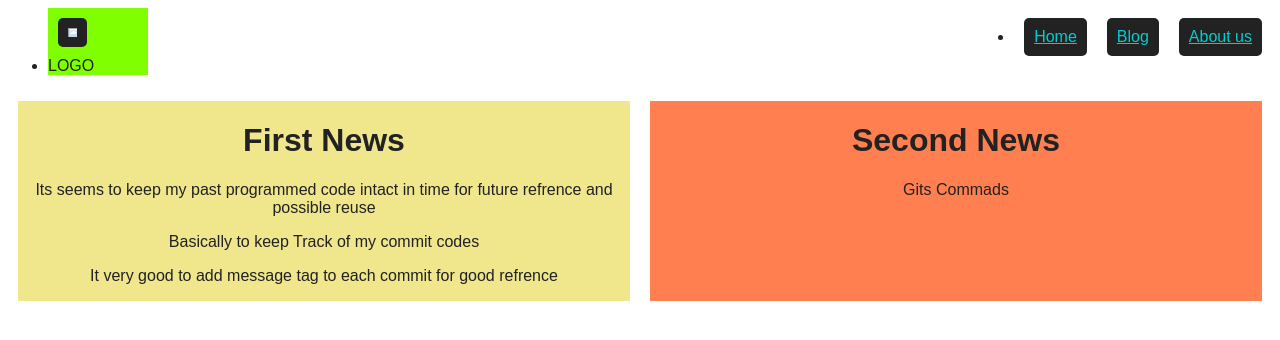
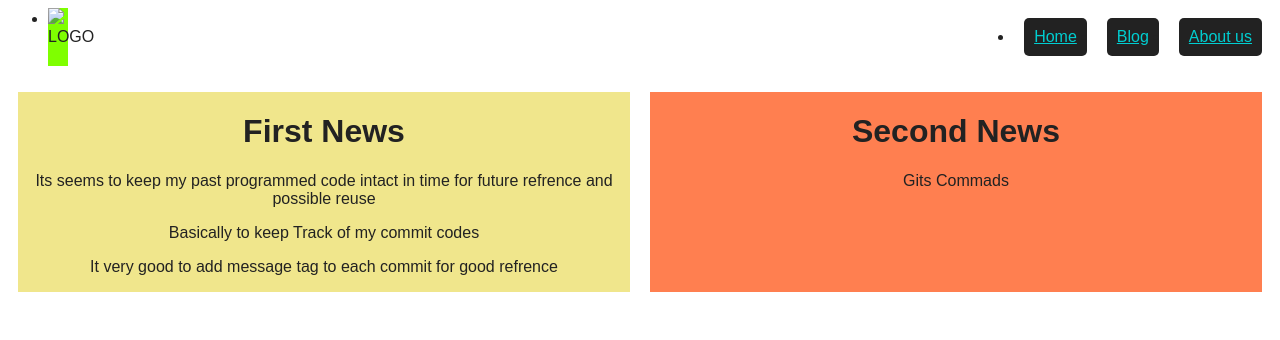
Before and after one commit to wareex/Flex, a PHP site: page /post.php in a window 1280 px wide. Shown: the top 340 px of the page. Run offline with PHP 8.4, Linux system fonts and the light colour scheme.

Commit message:
addition

```diff
--- a/style.css
+++ b/style.css
@@ -29,7 +29,7 @@ body {
 .flex-container2 li:first-child {
        margin-right: auto;
        background:chartreuse ;
-       width: 100px;
+       width: 20px;
 }
 
 .flex-container2 a {
@@ -40,13 +40,3 @@ body {
     display: block;
     padding: 10px;
 }
-.flex-container2 img {
-    margin: 10px;
-    border-radius: 5px;
-    background: #222;
-    color: darkturquoise;
-    display: block;
-    padding: 10px;
-    max-width: 9px;
-    max-height:9px ;
-}
```
